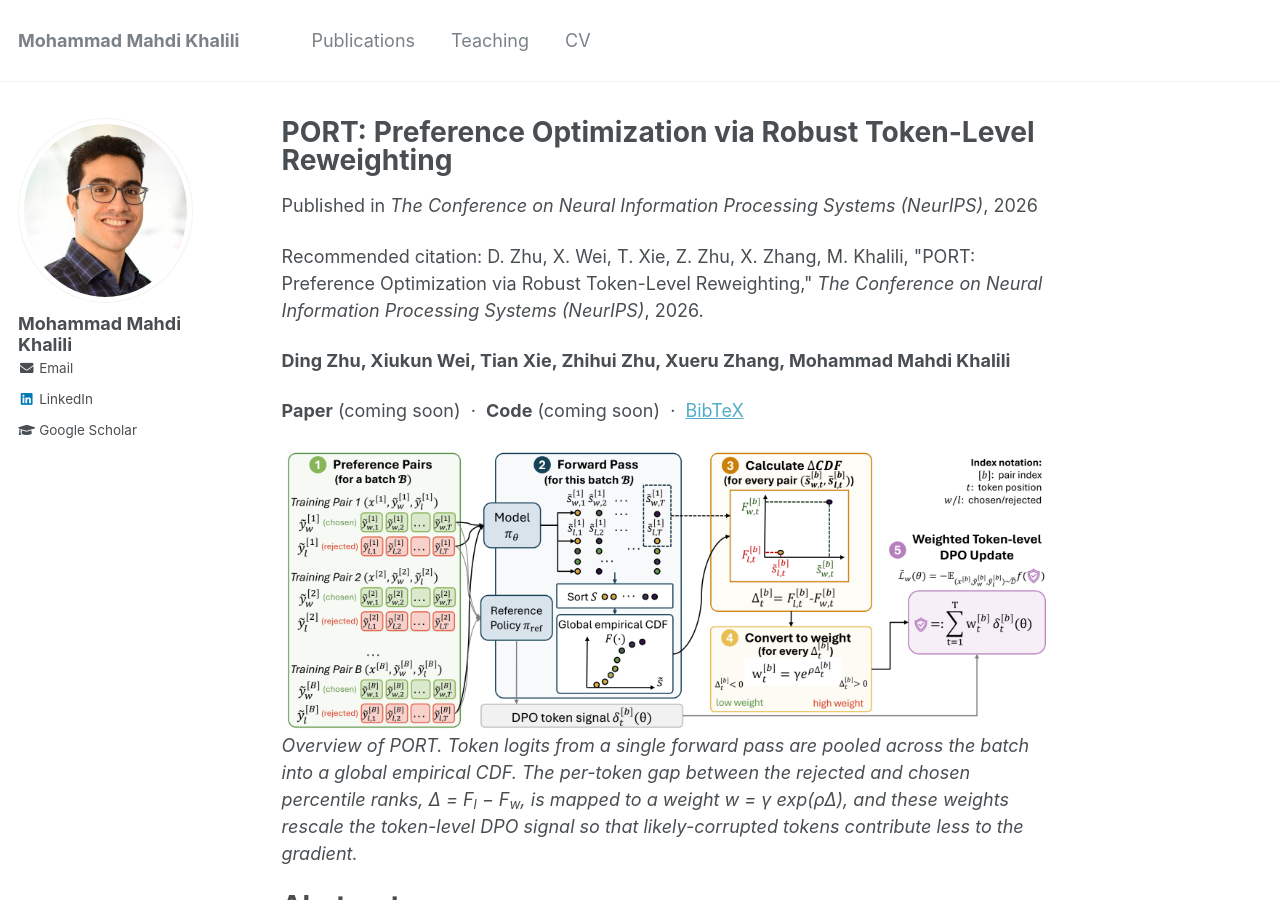
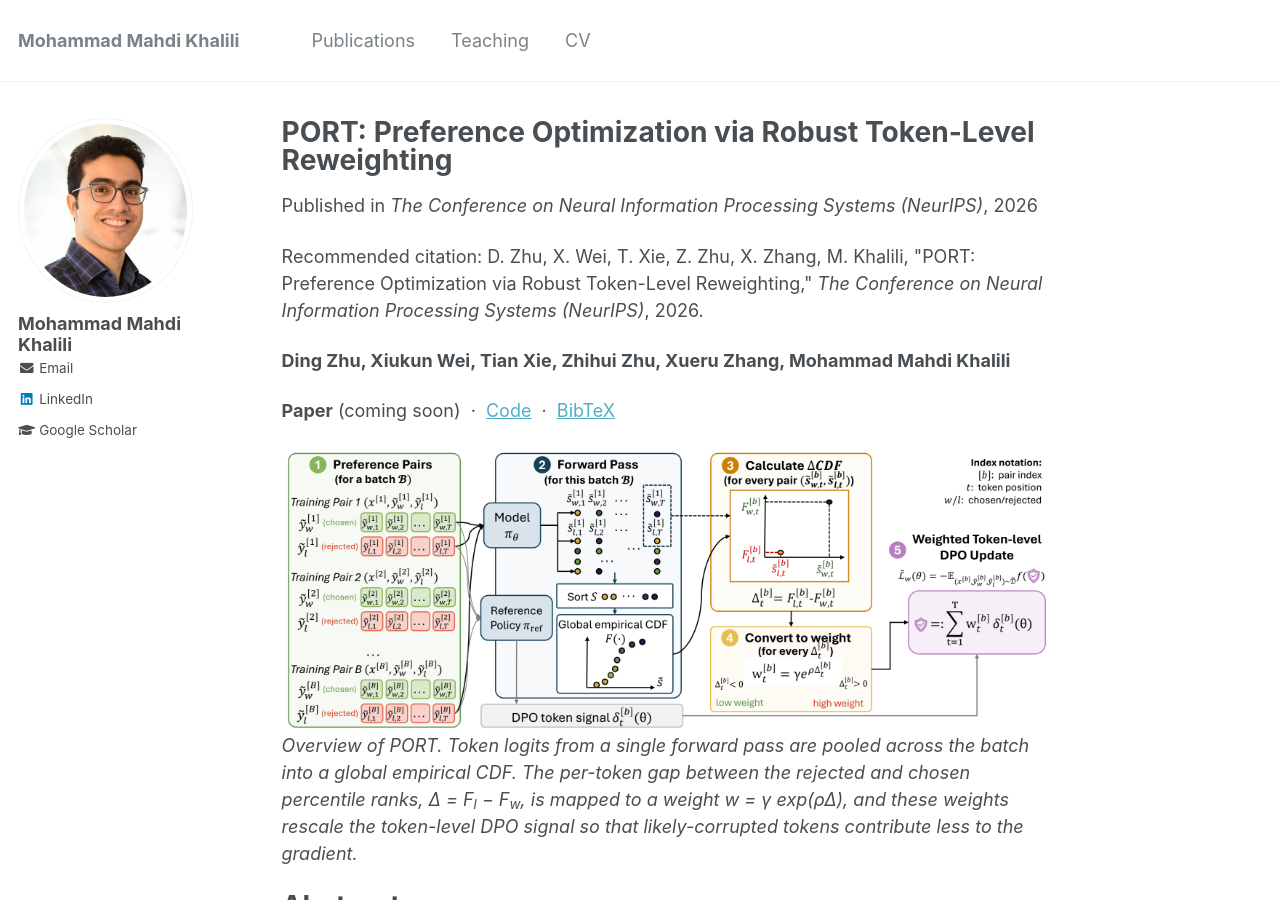
Before and after one commit to KhaliliMahdi/khalilimahdi.github.io, a Jekyll site: the page built from _publications/2026-12-01-port.md, in a window 1280 px wide and 900 px high. Built offline with Jekyll 4.4.1, drawn with Linux system fonts in a browser that asks for light colours.

Commit message:
Link PORT code repository
Co-Authored-By: Claude Opus 5.5 (1M context) <noreply@anthropic.com>

```diff
--- a/_publications/2026-12-01-port.md
+++ b/_publications/2026-12-01-port.md
@@ -10,7 +10,7 @@ citation: 'D. Zhu, X. Wei, T. Xie, Z. Zhu, X. Zhang, M. Khalili, &quot;PORT: Pre
 
 **Ding Zhu, Xiukun Wei, Tian Xie, Zhihui Zhu, Xueru Zhang, Mohammad Mahdi Khalili**
 
-**Paper** (coming soon) &nbsp;·&nbsp; **Code** (coming soon) &nbsp;·&nbsp; [BibTeX](#bibtex)
+**Paper** (coming soon) &nbsp;·&nbsp; [Code](https://github.com/KhaliliMahdi/PORT) &nbsp;·&nbsp; [BibTeX](#bibtex)
 
 ![PORT training pipeline](/images/publications/port-overview.png)
 *Overview of PORT. Token logits from a single forward pass are pooled across the batch into a global empirical CDF. The per-token gap between the rejected and chosen percentile ranks, Δ = F<sub>l</sub> − F<sub>w</sub>, is mapped to a weight w = γ exp(ρΔ), and these weights rescale the token-level DPO signal so that likely-corrupted tokens contribute less to the gradient.*
```
Also changed, not shown: _pages/publications.md (+1 -1 lines).
